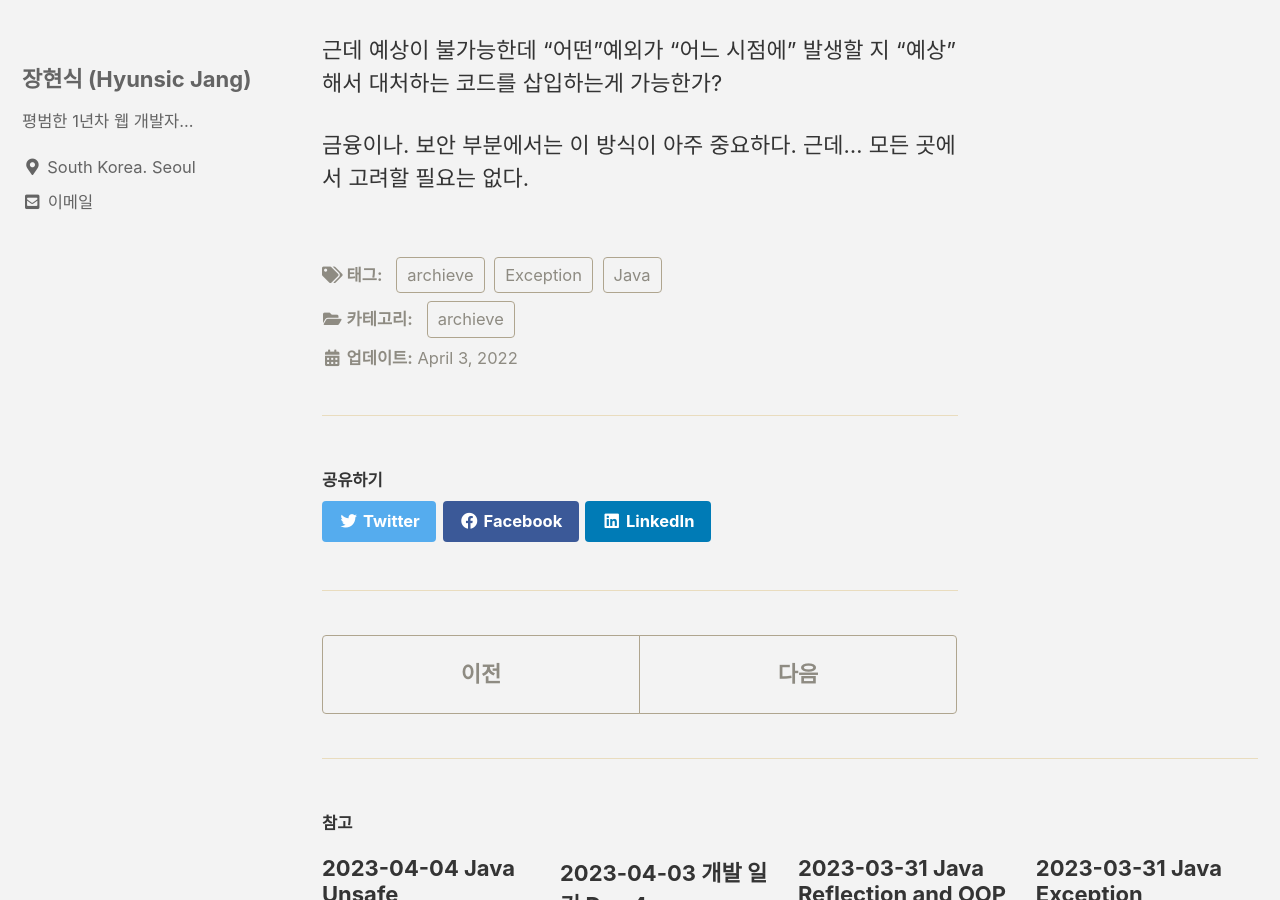
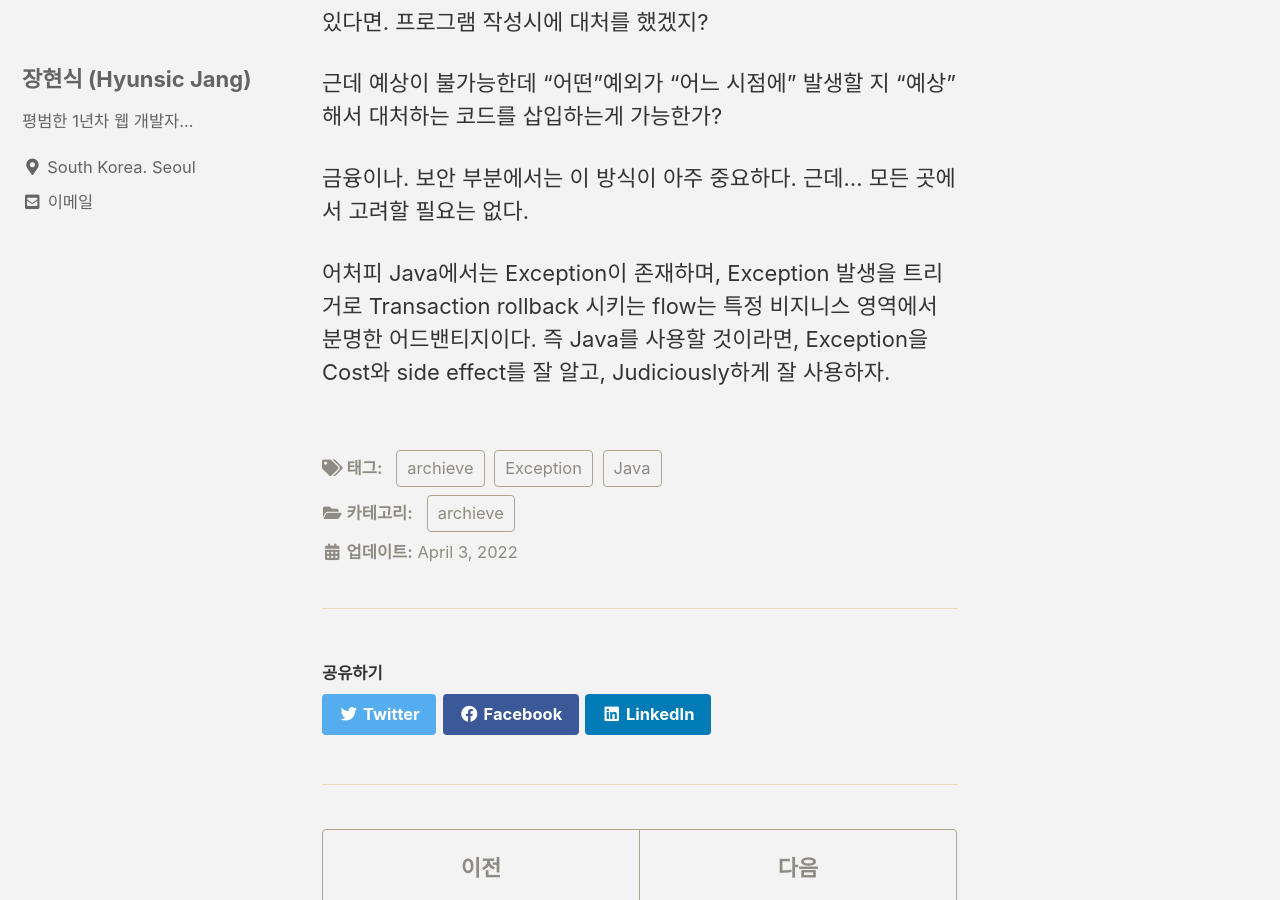
Before and after one commit to dmqkuku/jhsPage, a Jekyll site: the page built from archieve/_posts/2022-04-03-IsExceptionBad.markdown, in a window 1280 px wide and 900 px high, scrolled down 7264 px. Built offline with Jekyll 4.4.1, drawn with Linux system fonts in a browser that asks for light colours; cached includes are drawn as plain includes; comment, search, counter and statistics services are not loaded; some of the changed text lies outside the part shown.

Commit message:
20220411

```diff
--- a/archieve/_posts/2022-04-03-IsExceptionBad.markdown
+++ b/archieve/_posts/2022-04-03-IsExceptionBad.markdown
@@ -11,7 +11,7 @@
 **왜 의문을 가졌는가?**
 프로그래밍 개념. 언어의 문법, 법칙은 최대한 잘 받아들여야 한다고 생각합니다. (==> 해당 언어를 사용하는데 필수적인 개념이라고 이해하시면 될 것 같습니다.)
 
-이론, 방법론, Guide, Style의 경우 judiciously하게 받아들여야 한다고 생각합니다.
+이론, 방법론, Guide, Style의 경우 judiciously(알아서 잘 판단해서)하게 받아들여야 한다고 생각합니다.
 
 다분히 주관적이지만 예를 들어 설명하자면.
 
@@ -173,7 +173,7 @@
 > 함수는 에러 코드를 던져도 되는가(Old School)? 함수는 무조건 올바른 값을 던지고, 문제가 있을 경우 에러 코드를 던지는 것이 아니라 Exception을 던져야 하는가?
 
 
-> 함수의 내부를 다른 사용자가 가급적 보지 않고도. 그 함수를 잘 호출해서 사용할 수 있어야 좋은 함수이다.
+> 누구나 동의하는 상식은 다음과 같다. "함수의 내부를 다른 사용자가 가급적 보지 않고도. 그 함수를 잘 호출해서 사용할 수 있어야 좋은 함수이다."
 
 
 > 위에서 언급한 Exception을 던지고 바로 받는 구조는 happy path라고 봐야 한다. Exception던지는 곳과 처리하는 곳 사이에 함수가 수십개 있을 수 있고. 비슷한 Exception을 던지는 함수가 call hierachy에서 여러 곳 존재할 수 있다. 즉. 사용자가 Exception을 던지는 함수를 사용하려고 할 경우. 만약 제대로 catch하려면, call hierachy를 죽 흩고. 찾아서 어떠한 Exception을 던지는 것인지 파악해 내야 한다.
@@ -201,3 +201,6 @@
 
 
 금융이나. 보안 부분에서는 이 방식이 아주 중요하다. 근데... 모든 곳에서 고려할 필요는 없다.
+
+어처피 Java에서는 Exception이 존재하며, Exception 발생을 트리거로 Transaction rollback 시키는 flow는 특정 비지니스 영역에서 분명한 어드밴티지이다.
+즉 Java를 사용할 것이라면, Exception을 Cost와 side effect를 잘 알고, Judiciously하게 잘 사용하자.
```
